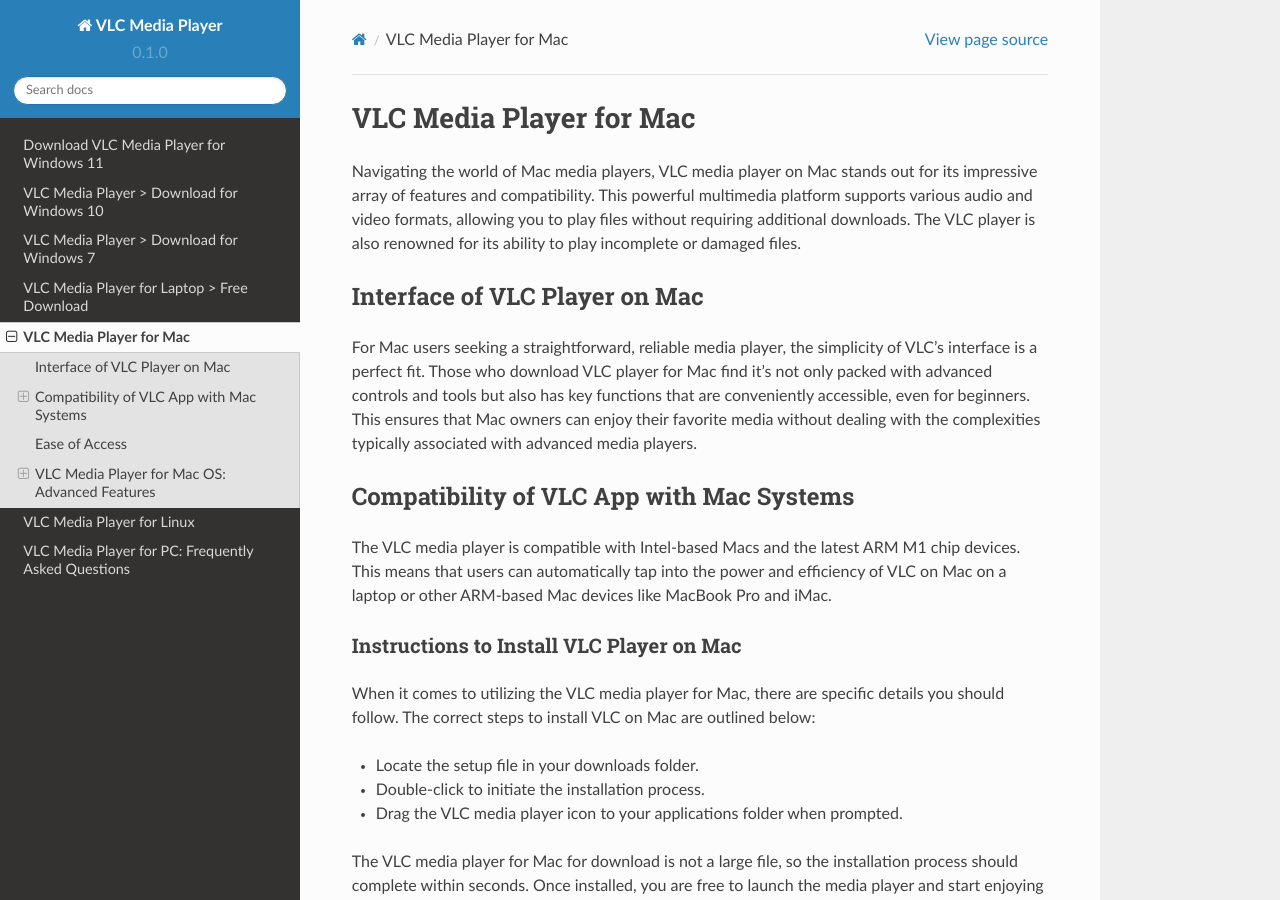
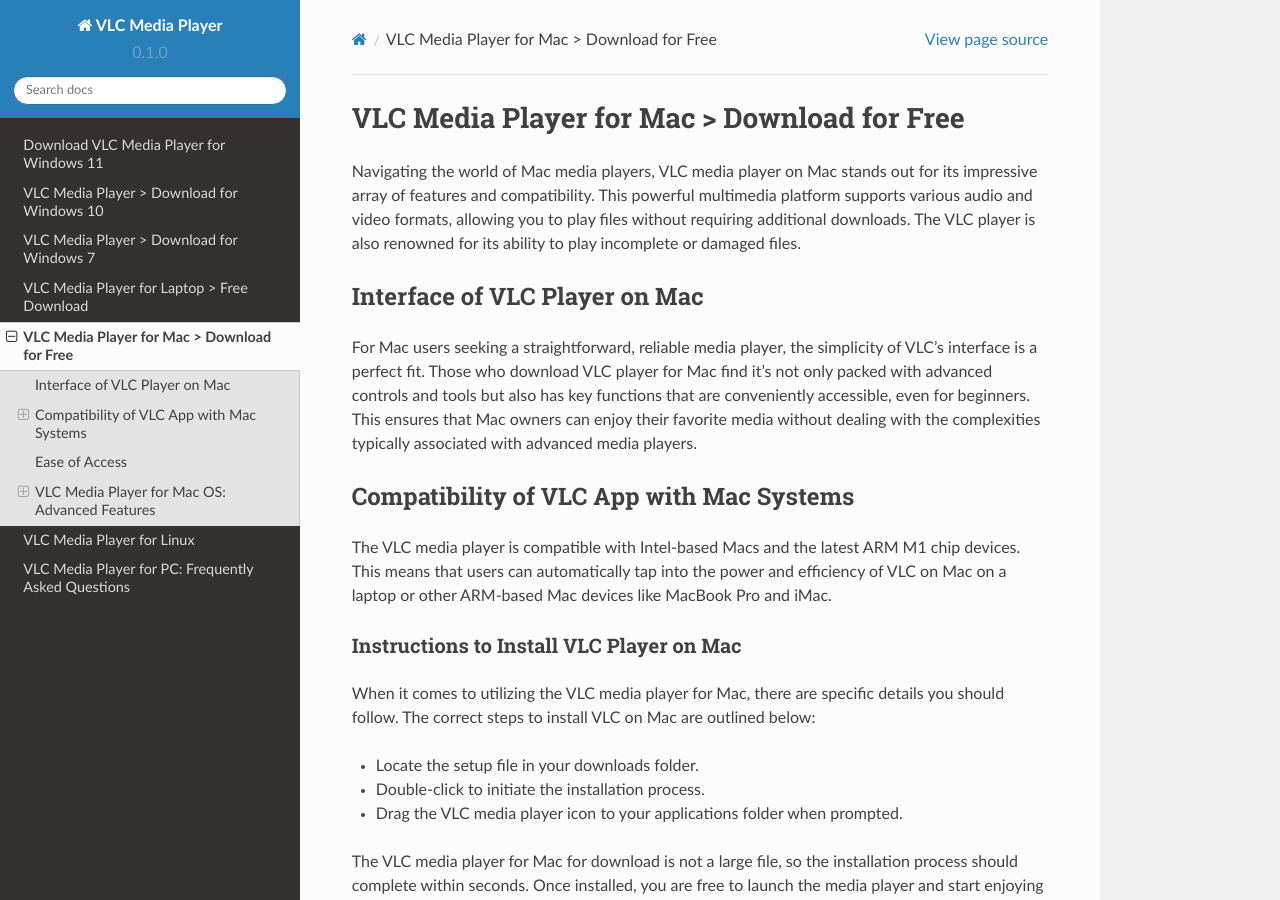
Before and after one commit to Herminial/vlc-media-player, a Sphinx documentation site: the page built from docs/source/macbook.rst, in a window 1280 px wide and 900 px high. Built offline with Sphinx 7.4.7 and the Read the Docs theme 2.0.0, drawn with Linux system fonts in a browser that asks for light colours.

Commit message:
Update macbook.rst

```diff
--- a/docs/source/macbook.rst
+++ b/docs/source/macbook.rst
@@ -1,5 +1,5 @@
-VLC Media Player for Mac
-========================
+VLC Media Player for Mac > Download for Free
+============================================
 
 Navigating the world of Mac media players, VLC media player on Mac stands out for its impressive array of features and compatibility. This powerful multimedia platform supports various audio and video formats, allowing you to play files without requiring additional downloads. The VLC player is also renowned for its ability to play incomplete or damaged files.
 
```
